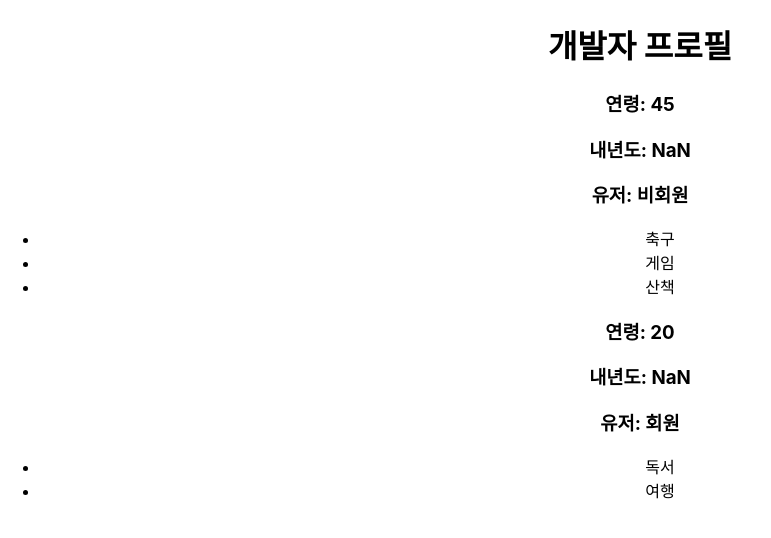
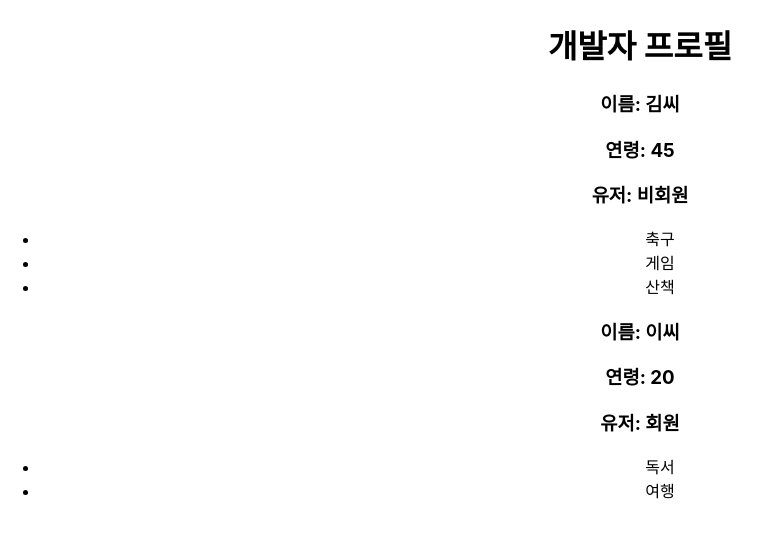
Before and after one commit to osparking/jb-react-app, a React (Create React App) app: page / in a window 1280 px wide. Shown: the top 538 px of the page, without its empty margins (0-771 px from the left). Built offline with nearby package versions, Linux system fonts and the light colour scheme; the HTML template or start-up script is replaced by a standard one.

Commit message:
fix Profile to learn spread

```diff
--- a/src/Profile.jsx
+++ b/src/Profile.jsx
@@ -1,10 +1,10 @@
 import React from 'react';
 
-const Profile = ({age, num, isReged, hobbies, onHobbyClick}) => {
+const Profile = ({name, age, isReged, hobbies, onHobbyClick}) => {
   return (
     <>
+      <h3>이름: {name}</h3>
       <h3>연령: {age}</h3>
-      <h3>내년도: {num + 1}</h3>
       <h3>유저: {isReged ? "회원" : "비회원"}</h3>
       <ul>
         {hobbies.map((hobby, idx) => {
```
